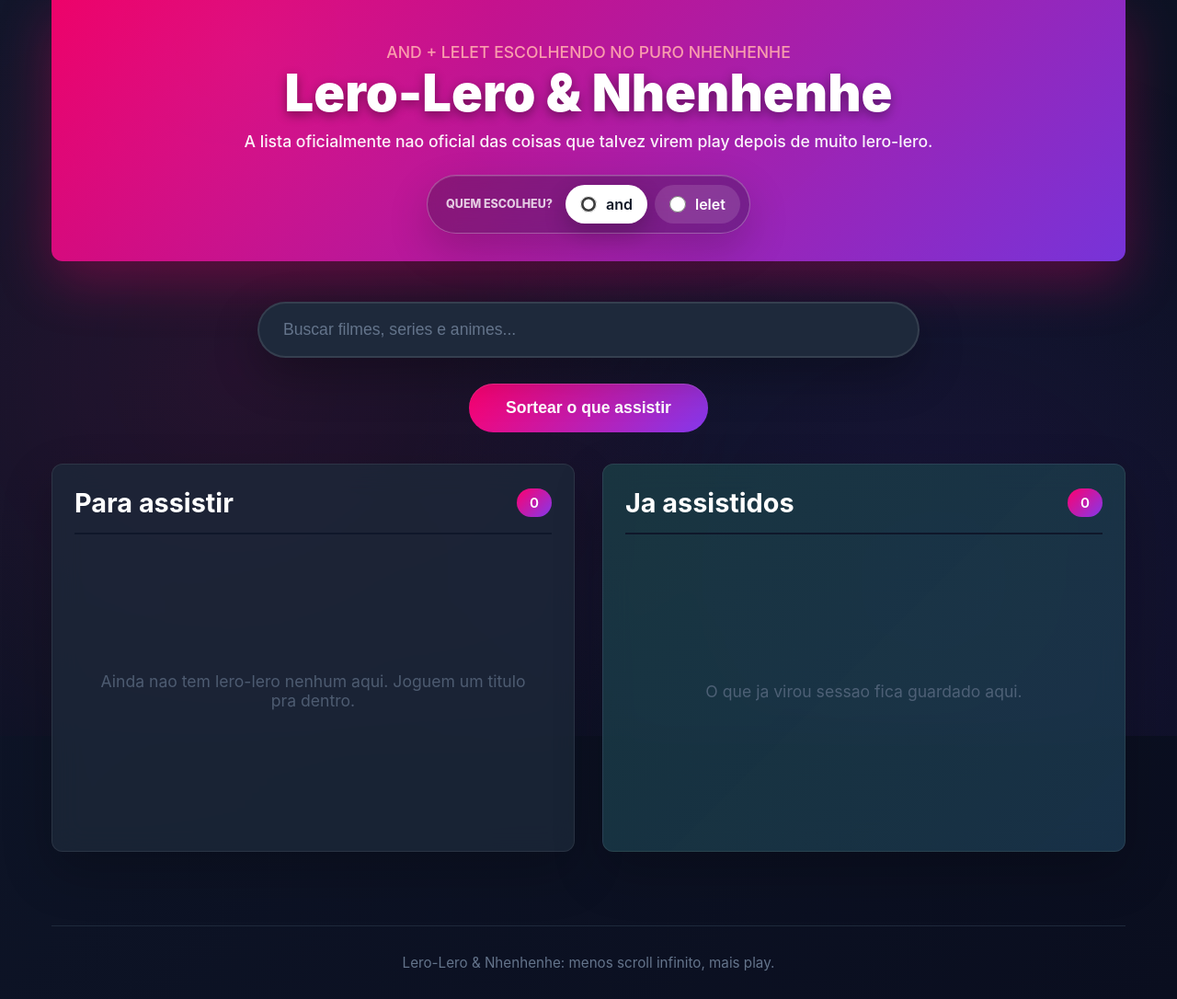
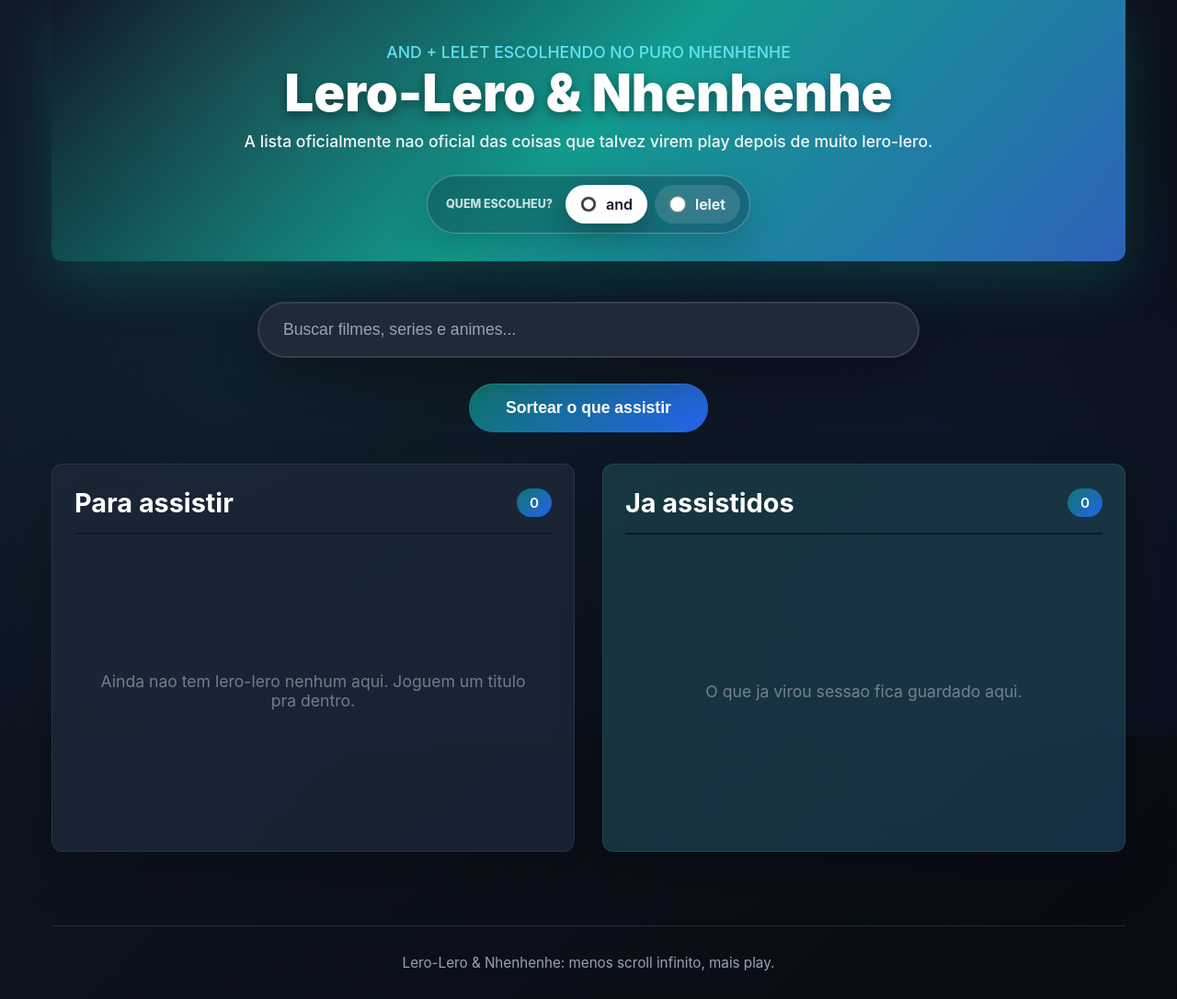
Before and after one commit to and-show/watchlist-python, a FastAPI app: page / in a window 1280 px wide. Shown: the whole page at 92% size. Run offline with FastAPI, Linux system fonts and the light colour scheme; data that the repository does not hold is empty.

Commit message:
Ajusta paleta visual do front

```diff
--- a/static/style.css
+++ b/static/style.css
@@ -5,14 +5,15 @@
 }
 
 :root {
-  --primary: #ff006e;
-  --secondary: #8338ec;
-  --dark: #0f172a;
-  --darker: #0a0e1f;
+  --primary: #0f766e;
+  --secondary: #2563eb;
+  --accent: #d97706;
+  --dark: #111827;
+  --darker: #070b12;
   --light: #ffffff;
-  --gray: #64748b;
-  --gray-light: #1e293b;
-  --success: #10b981;
+  --gray: #9ca3af;
+  --gray-light: #1f2937;
+  --success: #059669;
   --border-radius: 12px;
 }
 
@@ -36,8 +37,8 @@ body::before {
   left: 0;
   width: 100%;
   height: 100%;
-  background: radial-gradient(circle at 20% 50%, rgba(255, 0, 110, 0.1) 0%, transparent 50%),
-              radial-gradient(circle at 80% 80%, rgba(131, 56, 236, 0.1) 0%, transparent 50%);
+  background: radial-gradient(circle at 20% 50%, rgba(20, 184, 166, 0.08) 0%, transparent 50%),
+              radial-gradient(circle at 80% 80%, rgba(59, 130, 246, 0.08) 0%, transparent 50%);
   pointer-events: none;
   z-index: -1;
 }
@@ -57,7 +58,7 @@ body::before {
   padding: 40px 0;
   margin-bottom: 40px;
   border-radius: 0 0 var(--border-radius) var(--border-radius);
-  box-shadow: 0 20px 60px rgba(255, 0, 110, 0.3);
+  box-shadow: 0 20px 60px rgba(20, 184, 166, 0.22);
   animation: slideDown 0.6s ease-out;
 }
 
@@ -177,7 +178,7 @@ body::before {
 .search-input:focus {
   outline: none;
   border-color: var(--primary);
-  box-shadow: 0 10px 40px rgba(255, 0, 110, 0.3);
+  box-shadow: 0 10px 40px rgba(20, 184, 166, 0.24);
   background: linear-gradient(135deg, var(--gray-light), #1e293b);
 }
 
@@ -224,7 +225,7 @@ body::before {
 }
 
 .raffle-button {
-  background: linear-gradient(135deg, #ff006e, #8338ec);
+  background: linear-gradient(135deg, var(--primary), var(--secondary));
   color: white;
   border: none;
   padding: 16px 40px;
@@ -233,19 +234,19 @@ body::before {
   border-radius: var(--border-radius);
   cursor: pointer;
   transition: all 0.3s ease;
-  box-shadow: 0 10px 30px rgba(255, 0, 110, 0.3);
+  box-shadow: 0 10px 30px rgba(20, 184, 166, 0.22);
   text-transform: uppercase;
   letter-spacing: 0;
 }
 
 .raffle-button:hover {
   transform: translateY(-3px);
-  box-shadow: 0 15px 40px rgba(255, 0, 110, 0.5);
+  box-shadow: 0 15px 40px rgba(59, 130, 246, 0.28);
 }
 
 .raffle-button:active {
   transform: translateY(0);
-  box-shadow: 0 5px 15px rgba(255, 0, 110, 0.3);
+  box-shadow: 0 5px 15px rgba(20, 184, 166, 0.22);
 }
 
 .raffle-result {
@@ -318,13 +319,13 @@ body::before {
   border-radius: var(--border-radius);
   padding: 24px;
   box-shadow: 0 10px 30px rgba(0, 0, 0, 0.3);
-  border: 1px solid rgba(255, 0, 110, 0.1);
+  border: 1px solid rgba(20, 184, 166, 0.12);
   transition: transform 0.3s ease, box-shadow 0.3s ease;
 }
 
 .list-section:hover {
   transform: translateY(-4px);
-  box-shadow: 0 15px 40px rgba(255, 0, 110, 0.2);
+  box-shadow: 0 15px 40px rgba(20, 184, 166, 0.16);
 }
 
 .section-header {
@@ -386,7 +387,7 @@ body::before {
 
 .item-card:hover {
   transform: scale(1.08);
-  box-shadow: 0 20px 40px rgba(255, 0, 110, 0.4);
+  box-shadow: 0 20px 40px rgba(20, 184, 166, 0.24);
 }
 
 .item-card img {
@@ -462,7 +463,7 @@ body::before {
 }
 
 .add-btn:hover {
-  background: #ff1476;
+  background: #0f766e;
   transform: scale(1.05);
 }
 
@@ -533,7 +534,7 @@ body::before {
   width: 90%;
   max-height: 90vh;
   overflow-y: auto;
-  box-shadow: 0 20px 60px rgba(255, 0, 110, 0.4);
+  box-shadow: 0 20px 60px rgba(20, 184, 166, 0.18);
   position: relative;
   animation: slideUp 0.3s ease-out;
 }
@@ -666,7 +667,7 @@ body::before {
 }
 
 .eyebrow {
-  color: #fda4af;
+  color: #67e8f9;
   font-size: 0.78rem;
   font-weight: 800;
   letter-spacing: 0;
@@ -749,7 +750,7 @@ body::before {
   border: 1px solid rgba(255, 255, 255, 0.18);
   border-radius: var(--border-radius);
   background: linear-gradient(135deg, var(--primary), var(--secondary));
-  box-shadow: 0 18px 44px rgba(255, 0, 110, 0.32);
+  box-shadow: 0 18px 44px rgba(20, 184, 166, 0.26);
   color: white;
   font-weight: 800;
   animation: slideIn 0.25s ease-out;
@@ -790,7 +791,7 @@ body::before {
 .header {
   padding: 46px 28px 30px;
   background:
-    linear-gradient(135deg, rgba(255, 0, 110, 0.92), rgba(131, 56, 236, 0.9)),
+    linear-gradient(135deg, rgba(17, 24, 39, 0.96), rgba(20, 184, 166, 0.82), rgba(59, 130, 246, 0.72)),
     radial-gradient(circle at 18% 20%, rgba(255, 255, 255, 0.28), transparent 28%);
 }
 
--- a/templates/index.html
+++ b/templates/index.html
@@ -4,7 +4,7 @@
   <meta charset="UTF-8">
   <meta name="viewport" content="width=device-width, initial-scale=1.0">
   <title>Lero-Lero & Nhenhenhe - and e lelet</title>
-  <link rel="stylesheet" href="/static/style.css?v=20260603-polish">
+  <link rel="stylesheet" href="/static/style.css?v=20260603-calm">
 </head>
 <body>
   <div class="container">
```
